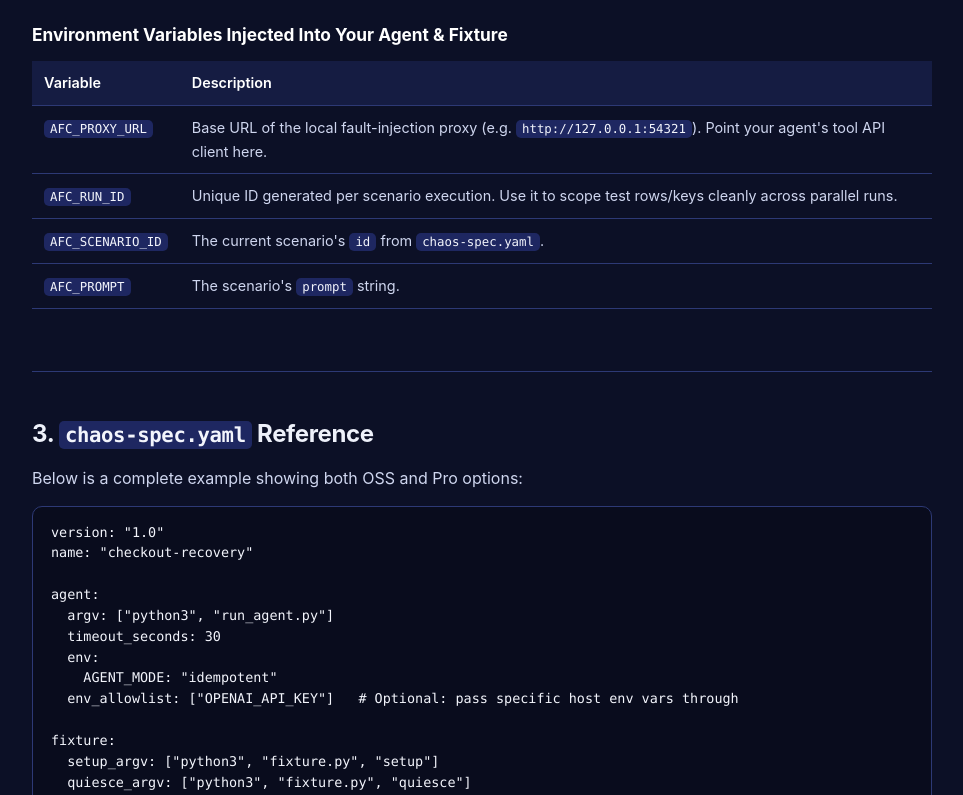
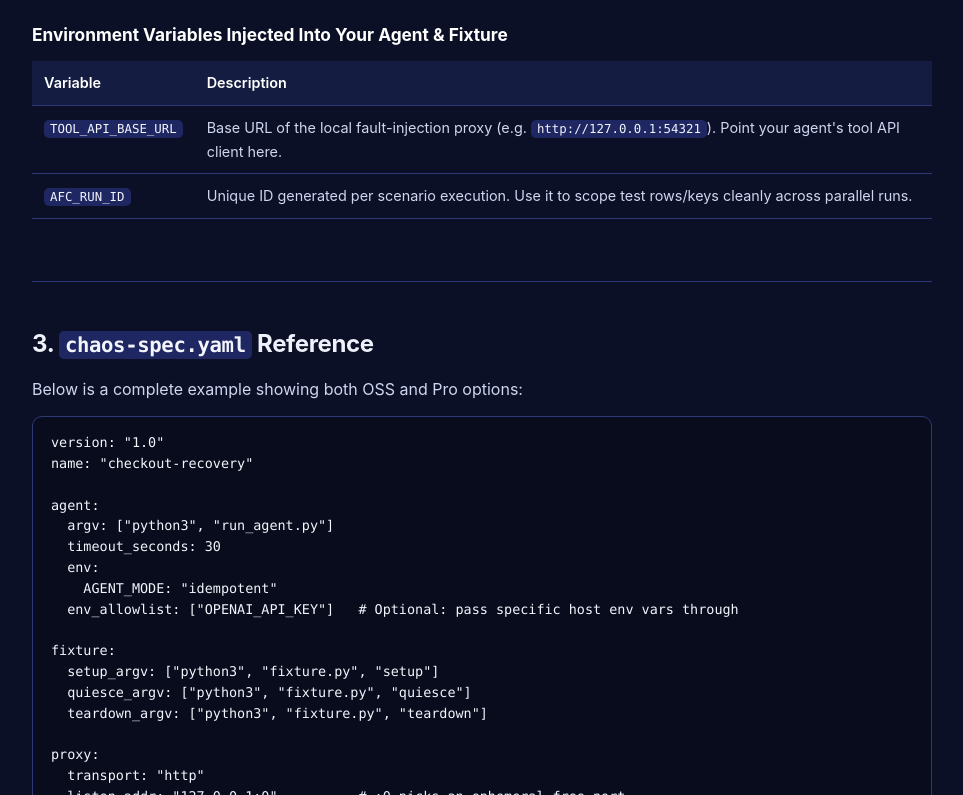
Before and after one commit to evhu-dev/agent-fault-check, a plain HTML site: page docs/docs.html in a window 1280 px wide. Shown: the part 1865-2660 px from the top of the page, without its empty margins (298-1261 px from the left). Drawn offline with Linux system fonts and the light colour scheme.

Commit message:
docs: fix TOOL_API_BASE_URL env var name and http_state_count JSON integer format

```diff
--- a/docs/docs.html
+++ b/docs/docs.html
@@ -341,10 +341,9 @@ afc run --spec chaos-spec.yaml --verbose</code></pre>
             <tr><th>Variable</th><th>Description</th></tr>
           </thead>
           <tbody>
-            <tr><td><code>AFC_PROXY_URL</code></td><td>Base URL of the local fault-injection proxy (e.g. <code>http://127.0.0.1:54321</code>). Point your agent's tool API client here.</td></tr>
+            <tr><td><code>TOOL_API_BASE_URL</code></td><td>Base URL of the local fault-injection proxy (e.g. <code>http://127.0.0.1:54321</code>). Point your agent's tool API client here.</td></tr>
             <tr><td><code>AFC_RUN_ID</code></td><td>Unique ID generated per scenario execution. Use it to scope test rows/keys cleanly across parallel runs.</td></tr>
-            <tr><td><code>AFC_SCENARIO_ID</code></td><td>The current scenario's <code>id</code> from <code>chaos-spec.yaml</code>.</td></tr>
-            <tr><td><code>AFC_PROMPT</code></td><td>The scenario's <code>prompt</code> string.</td></tr>
+
           </tbody>
         </table>
       </section>
@@ -488,7 +487,7 @@ scenarios:
             <tr>
               <td><code>http_state_count</code></td>
               <td>Pro / Team</td>
-              <td>Queries an HTTP state endpoint returning <code>{"count": N}</code> and asserts exact <code>expected</code> count.</td>
+              <td>Queries an HTTP state endpoint returning a JSON integer (e.g. <code>1</code>) and asserts exact <code>expected</code> count.</td>
             </tr>
           </tbody>
         </table>
@@ -623,7 +622,7 @@ steps:
         <h3><code>AFC104: Declared fault never fired</code></h3>
         <p>Your agent did not send a request matching <code>faults[].match</code> through the proxy. Check:</p>
         <ul>
-          <li>Your agent's HTTP client reads <code>AFC_PROXY_URL</code> as its base URL (not hardcoded <code>localhost:8000</code>).</li>
+          <li>Your agent's HTTP client reads <code>TOOL_API_BASE_URL</code> as its base URL (not hardcoded <code>localhost:8000</code>).</li>
           <li><code>match.method</code> (e.g. <code>POST</code>), <code>match.path</code> (exact path without query string), and <code>match.call</code> (1-indexed) match what appears in the call timeline with <code>--verbose</code>.</li>
         </ul>
 
@@ -645,12 +644,12 @@ steps:
 
         <details open>
           <summary>Does agent-fault-check work with any AI agent framework or language?</summary>
-          <p>Yes. <code>afc</code> is completely framework- and language-agnostic. It launches your agent via <code>agent.argv</code> (Python, TypeScript/Node, Go, Java, etc.) and intercepts standard HTTP tool calls via <code>AFC_PROXY_URL</code>. It works with LangGraph, CrewAI, OpenAI Agents SDK, Anthropic SDK, AutoGen, or custom loops.</p>
+          <p>Yes. <code>afc</code> is completely framework- and language-agnostic. It launches your agent via <code>agent.argv</code> (Python, TypeScript/Node, Go, Java, etc.) and intercepts standard HTTP tool calls via <code>TOOL_API_BASE_URL</code>. It works with LangGraph, CrewAI, OpenAI Agents SDK, Anthropic SDK, AutoGen, or custom loops.</p>
         </details>
 
         <details>
           <summary>Does afc call my LLM or replace my LLM mocks?</summary>
-          <p>No. <code>afc</code> only proxies the HTTP tool APIs you point at <code>AFC_PROXY_URL</code>. You can run against a real LLM or a deterministic stubbed LLM depending on your CI budget.</p>
+          <p>No. <code>afc</code> only proxies the HTTP tool APIs you point at <code>TOOL_API_BASE_URL</code>. You can run against a real LLM or a deterministic stubbed LLM depending on your CI budget.</p>
         </details>
 
         <details>
```
